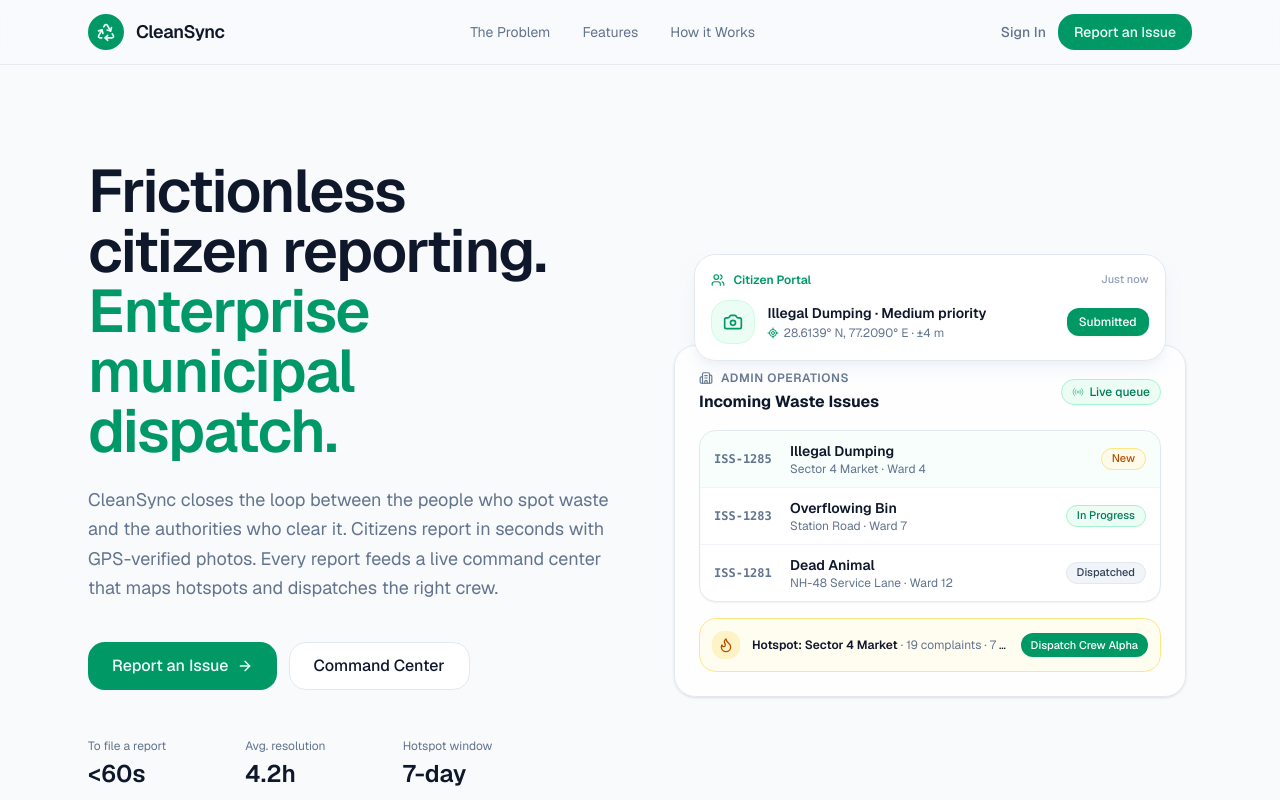
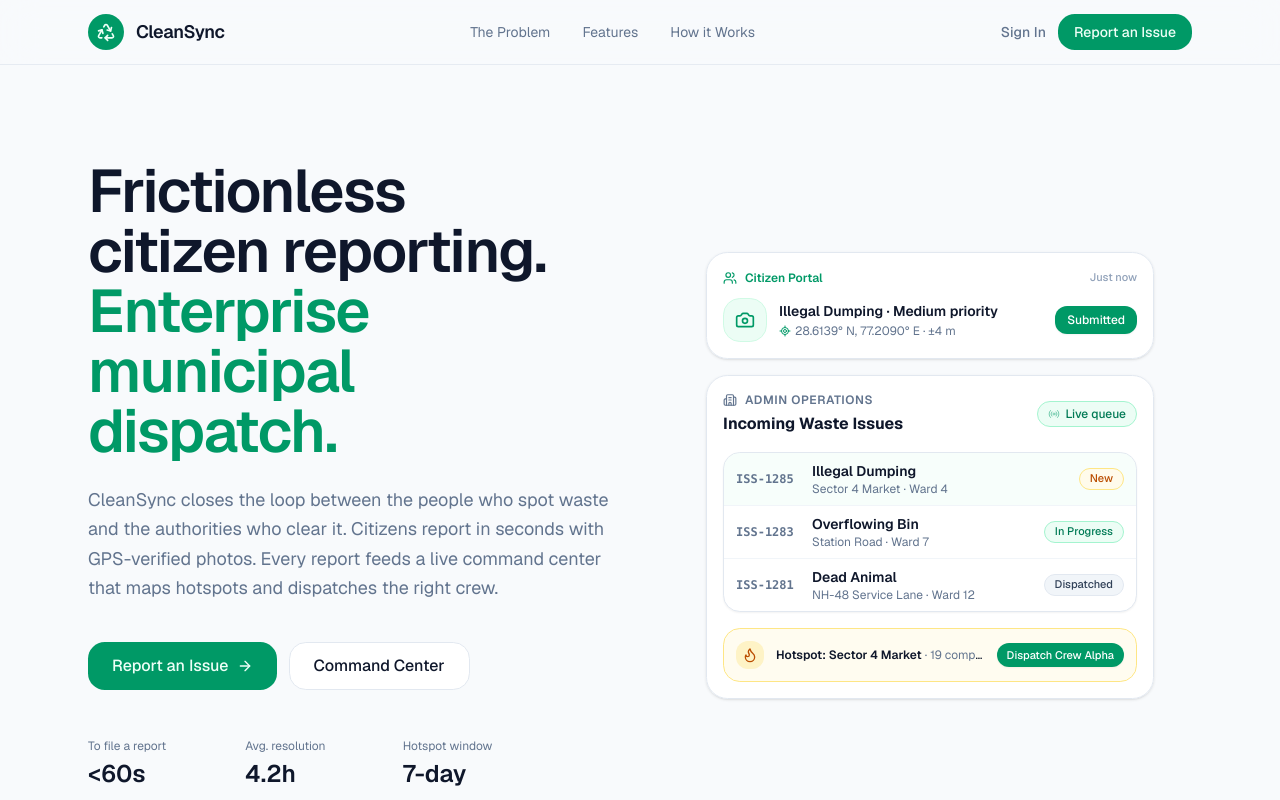
Before and after one commit to Adarsh219/hackathon, a Next.js app: page / in a window 1280 px wide. Shown: the top 800 px of the page. Built offline with nearby package versions, Linux system fonts and the light colour scheme.

Commit message:
fix(hero): align preview cards in stacked layout

```diff
--- a/components/landing/hero.tsx
+++ b/components/landing/hero.tsx
@@ -61,9 +61,9 @@ const statusStyles: Record<string, string> = {
 
 function PlatformPreview() {
   return (
-    <div className="flex flex-col items-center justify-center relative w-full max-w-lg mx-auto" aria-hidden="true">
-      {/* Citizen Portal Preview Card (Floating Overlay) */}
-      <div className="w-[92%] -mb-4 z-10 rounded-2xl border border-slate-200 bg-white/95 backdrop-blur p-4 shadow-lg shadow-slate-200/50 transition-transform">
+    <div className="flex flex-col gap-4 w-full max-w-md mx-auto items-stretch" aria-hidden="true">
+      {/* Citizen Portal Preview Card */}
+      <div className="w-full rounded-2xl border border-slate-200 bg-white/90 backdrop-blur shadow-sm p-4">
         <div className="flex items-center justify-between">
           <p className="flex items-center gap-2 text-xs font-semibold text-emerald-600">
             <Users className="size-3.5" />
@@ -89,7 +89,7 @@ function PlatformPreview() {
       </div>
 
       {/* Admin Operations Card */}
-      <div className="w-full rounded-2xl border border-slate-200 bg-white/80 backdrop-blur p-5 sm:p-6 shadow-sm">
+      <div className="w-full rounded-2xl border border-slate-200 bg-white/90 backdrop-blur shadow-sm p-4">
         <div className="flex items-center justify-between gap-3">
           <div>
             <p className="flex items-center gap-2 text-xs font-semibold text-slate-500 uppercase tracking-wider">
@@ -108,7 +108,7 @@ function PlatformPreview() {
           {queue.map((t) => (
             <li
               key={t.id}
-              className={`flex items-center gap-3 px-3.5 py-2.5 text-sm transition-colors ${
+              className={`flex items-center gap-3 px-3 py-2 text-sm transition-colors ${
                 t.status === 'New' ? 'bg-emerald-50/40' : 'hover:bg-slate-50/60'
               }`}
             >
```
